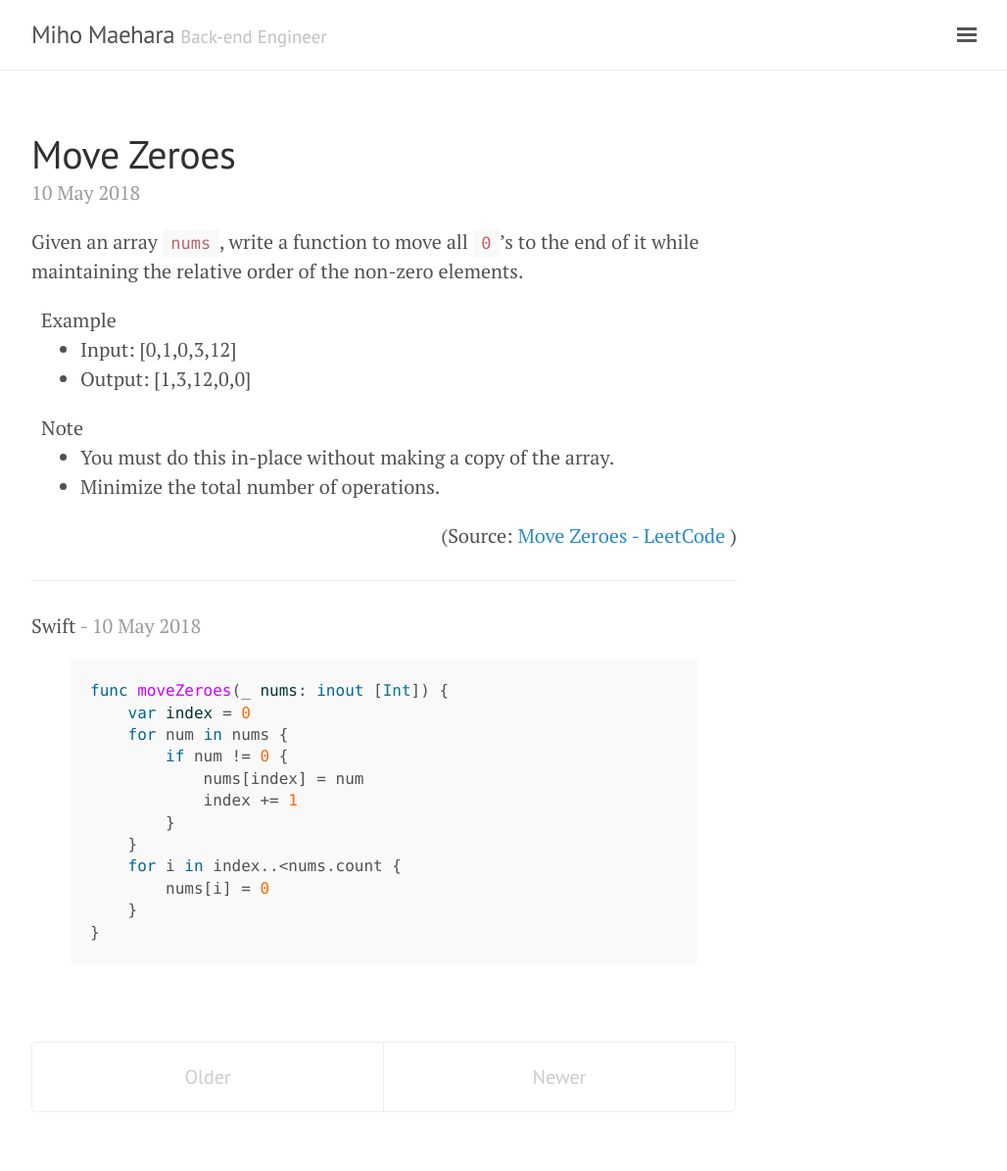
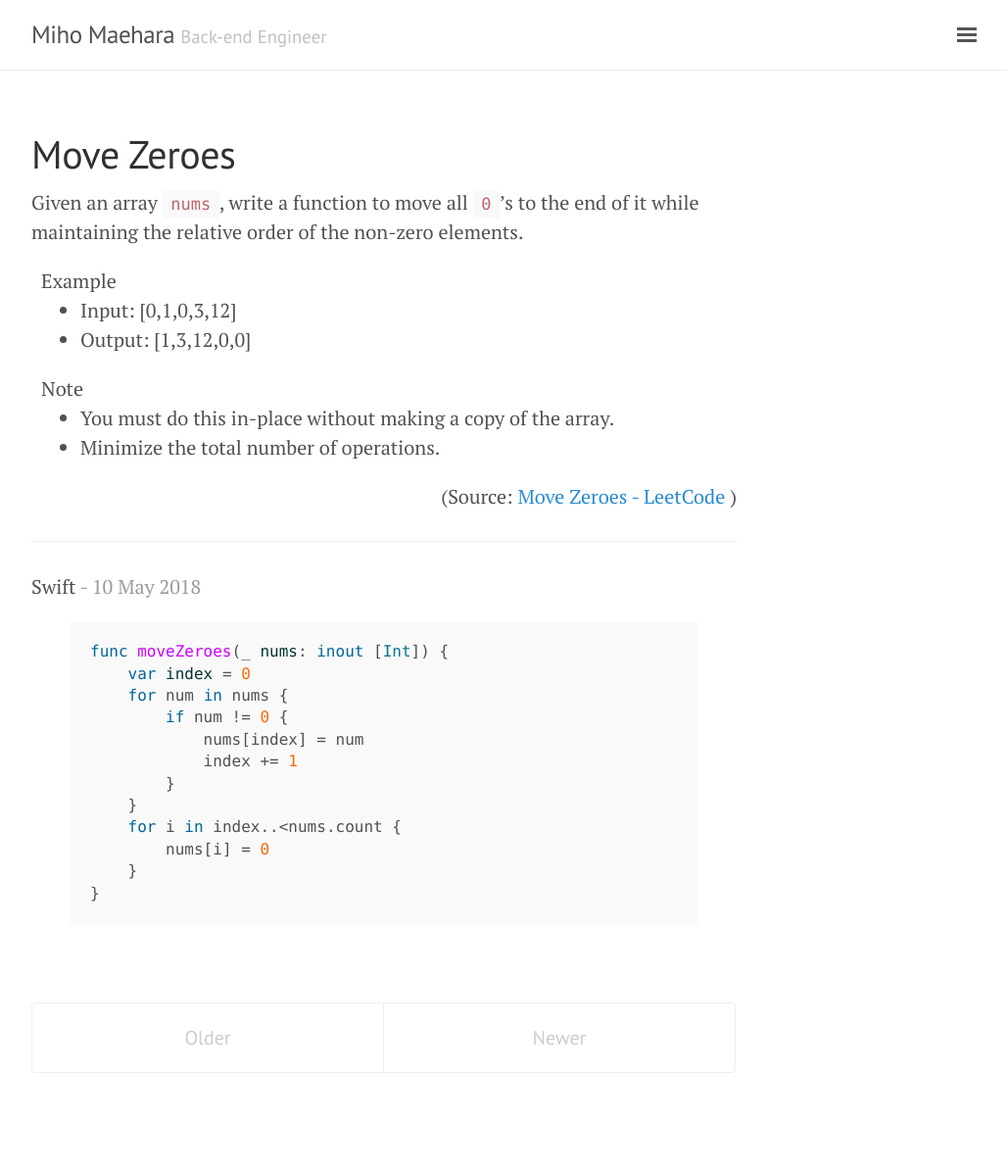
Before and after one commit to rami6/portfolio, a Jekyll site: the page built from algorithms/index.html, in a window 1280 px wide. Shown: the whole page at 98% size, without its empty margins (248-1276 px from the left). Built offline with Jekyll 4.4.1, drawn with Linux system fonts in a browser that asks for light colours; the list of posts is cut into pages by our own code; after the commit the page ends 1155 px from its top, so only the background shows below that.

Commit message:
Update layout

```diff
--- a/_layouts/algorithm.html
+++ b/_layouts/algorithm.html
@@ -4,7 +4,6 @@
 
 <div class="post">
   <h1 class="post-title">{{ page.title }}</h1>
-  <span class="post-date">{{ page.tags }}</span>
   {{ content }}
 </div>
 
@@ -16,7 +15,6 @@
         <h3>
           <a href="{{ site.baseurl }}{{ post.url }}">
             {{ post.title }}
-            <small>{{ post.tags }}</small>
           </a>
         </h3>
       </li>
--- a/algorithms/index.html
+++ b/algorithms/index.html
@@ -11,9 +11,6 @@
         {{ post.title }}
       </a>
     </h1>
-
-    <span class="post-date">{{ post.date | date_to_string }}</span>
-
     {{ post.content }}
   </div>
   {% endfor %}
```
